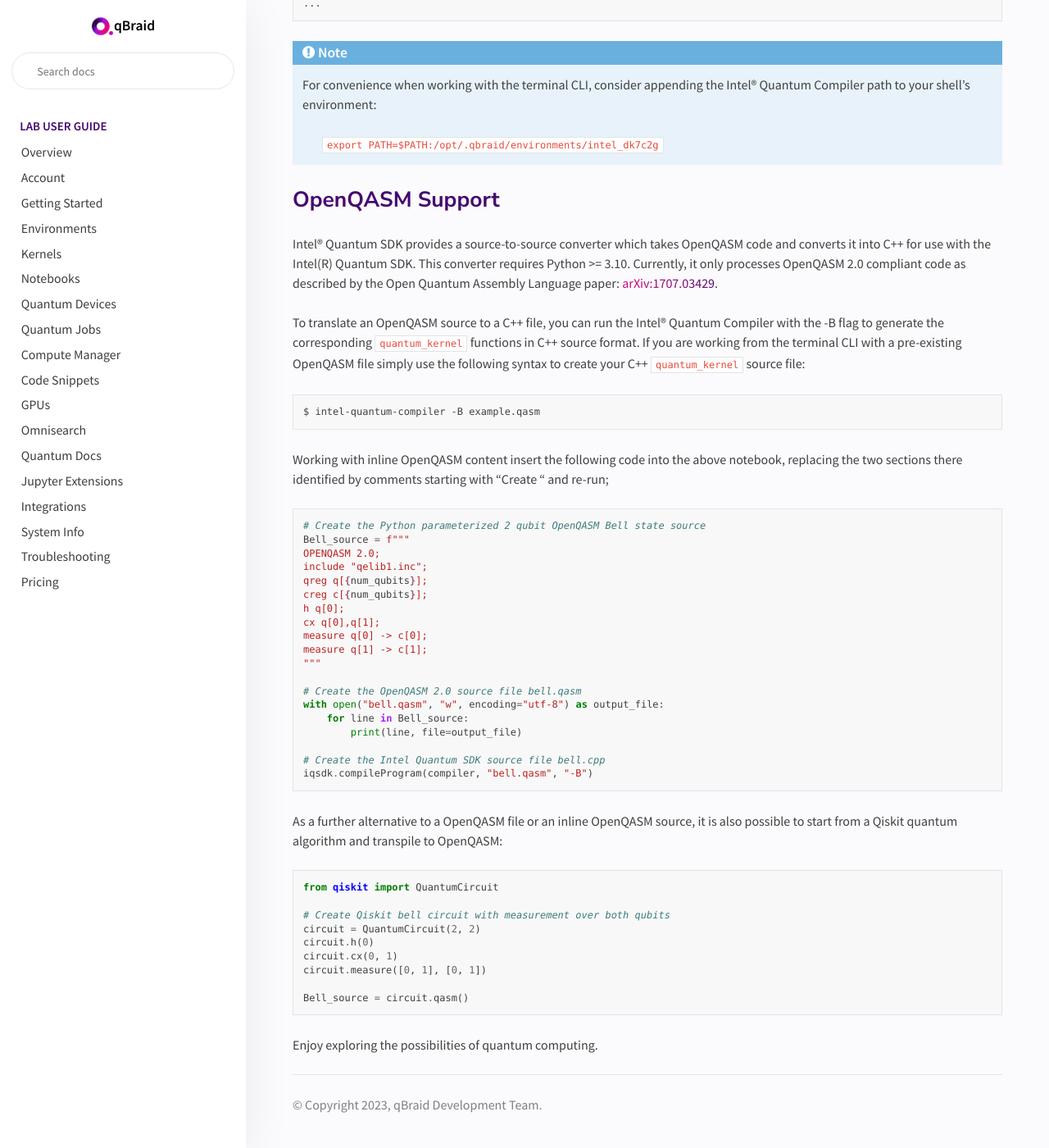
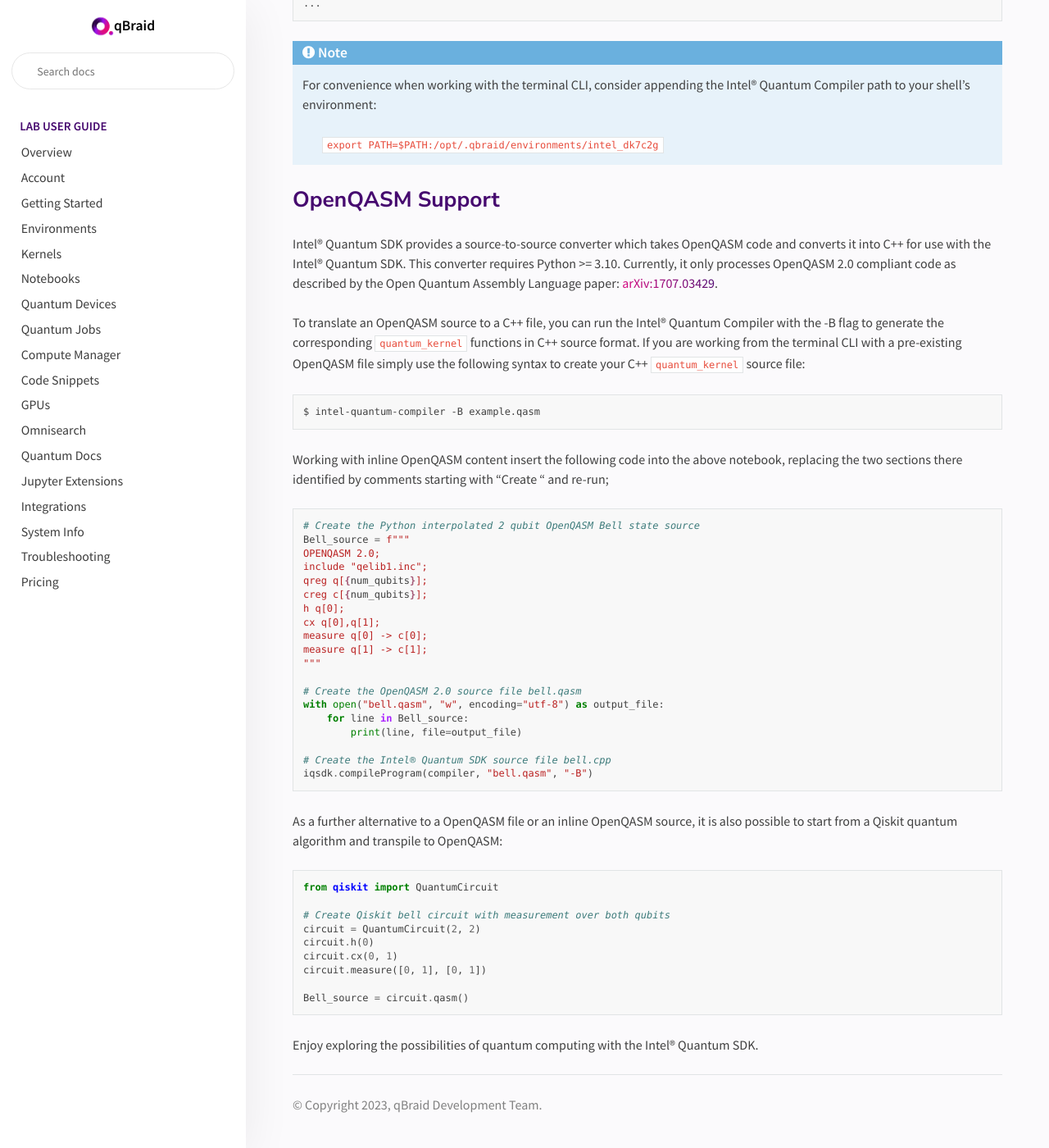
Before and after one commit to qBraid/qBraid-Lab, a Sphinx documentation site: the page built from docs/lab/intel.rst, in a window 1280 px wide and 1400 px high, scrolled down 3170 px. Shown: the whole window at 82% size. Built offline with Sphinx 7.4.7 and the Read the Docs theme 2.0.0, drawn with Linux system fonts in a browser that asks for light colours; some of the changed text lies outside the part shown.

Commit message:
Update qBraid lab docs with minor corrections POC Intel Quantum SDK full instructions

```diff
--- a/docs/lab/intel.rst
+++ b/docs/lab/intel.rst
@@ -5,7 +5,7 @@
 Intel® Quantum SDK
 ====================
 
-Intel Quantum SDK is a C++ based API that allows users to write software
+Intel® Quantum SDK is a C++ based API that allows users to write software
 targeted for Intel quantum hardware. It is available as a pre-installed
 environment on qBraid Lab, and is free to access for all users:
 
@@ -25,7 +25,6 @@
 
 The Intel® Quantum SDK is designed to interoperate with Python software
 environments and we will use that feature in your first notebook.
-
 
 Python Interface
 ------------------
@@ -48,8 +47,8 @@
 
 The Python interface is installed in the Intel® Quantum SDK environment
 in qBraid. Before running this notebook, make sure that you have activated
-the Intel® Quantum SDK environment, and have selected the ``Python
-[IQSDK]`` kernel in the top-right of your menu bar. To run your Python
+the Intel® Quantum SDK environment, and have selected the ``Python [IQSDK]``
+kernel in the top-right of your menu bar. To run your Python
 scripts using the **intelqsdk.cbindings** library, you can use the qBraid CLI
 
 .. code-block:: bash
@@ -61,7 +60,6 @@
 .. code-block:: bash
 
     $ /opt/.qbraid/environments/intel_dk7c2g/virtualenv/bin/python3
-
 
 
 Your First C++ Quantum Kernel
@@ -79,7 +77,7 @@
 
     num_qubits = 2
 
-    # Create the Python parameterized 2 qubit C++ Bell state source
+    # Create the Python interpolated 2 qubit C++ Bell state source
     Bell_source = f"""
     #include <clang/Quantum/quintrinsics.h>
 
@@ -89,26 +87,26 @@
 
     // Our Bell state Quantum Kernel
     quantum_kernel void bell()
-    {
+    {{
         H(q[0]);
         CNOT(q[0], q[1]);
         MeasZ(q[0], c[0]);
         MeasZ(q[1], c[1]);
-    }
+    }}
     """
 
-    # Create the Intel Quantum SDK source file bell.cpp
+    # Create the Intel® Quantum SDK source file bell.cpp
     with open("bell.cpp", "w", encoding="utf-8") as output_file:
         for line in Bell_source:
             print(line, file=output_file)
 
-    # Generate the Intel Quantum SDK shared object file bell.so
+    # Generate the Intel® Quantum SDK shared object file bell.so
     iqsdk.compileProgram(compiler, "bell.cpp", "-s")
 
-    # Expose and label the Intel Quantum SDK shared object as "my_bell"
+    # Expose and label the Intel® Quantum SDK shared object as "my_bell"
     iqsdk.loadSdk("bell.so", "my_bell")
 
-    # Setup the Intel Quantum Simulator to execute the quantum kernel
+    # Setup the Intel® Quantum Simulator to execute the quantum kernel
     iqs_config = iqsdk.IqsConfig()
     iqs_config.num_qubits = num_qubits
     iqs_config.simulation_type = "noiseless"
@@ -118,7 +116,7 @@
     # Invoke the quantum_kernel "bell" defined in the C++ source above
     iqsdk.callCppFunction("bell", "my_bell")
 
-    # Establish references to the quntum kernel qubits
+    # Establish references to the quantum kernel qubits
     qbit_ref = iqsdk.RefVec()
     for i in range(num_qubits):
         qbit_ref.append( iqsdk.QbitRef("q", i, "my_bell").get_ref() )
@@ -130,7 +128,6 @@
     # Printing probability register of size 4
     # |00>    : 0                             |10>    : 0
     # |01>    : 0                             |11>    : 1
-
 
 .. raw:: html
 
@@ -162,12 +159,11 @@
 
         ``export PATH=$PATH:/opt/.qbraid/environments/intel_dk7c2g``
 
-
 OpenQASM Support
-------------------
+----------------
 
 Intel® Quantum SDK provides a source-to-source converter which takes OpenQASM
-code and converts it into C++ for use with the Intel(R) Quantum SDK. This
+code and converts it into C++ for use with the Intel® Quantum SDK. This
 converter requires Python >= 3.10. Currently, it only processes OpenQASM 2.0
 compliant code as described by the Open Quantum Assembly Language paper:
 `arXiv:1707.03429 <https://arxiv.org/abs/1707.03429>`_.
@@ -187,7 +183,7 @@
 
 .. code-block:: python
 
-    # Create the Python parameterized 2 qubit OpenQASM Bell state source
+    # Create the Python interpolated 2 qubit OpenQASM Bell state source
     Bell_source = f"""
     OPENQASM 2.0;
     include "qelib1.inc";
@@ -204,7 +200,7 @@
         for line in Bell_source:
             print(line, file=output_file)
 
-    # Create the Intel Quantum SDK source file bell.cpp
+    # Create the Intel® Quantum SDK source file bell.cpp
     iqsdk.compileProgram(compiler, "bell.qasm", "-B")
 
 As a further alternative to a OpenQASM file or an inline OpenQASM source, it is also
@@ -222,4 +218,4 @@
 
     Bell_source = circuit.qasm()
 
-Enjoy exploring the possibilities of quantum computing.
+Enjoy exploring the possibilities of quantum computing with the Intel® Quantum SDK.
```
